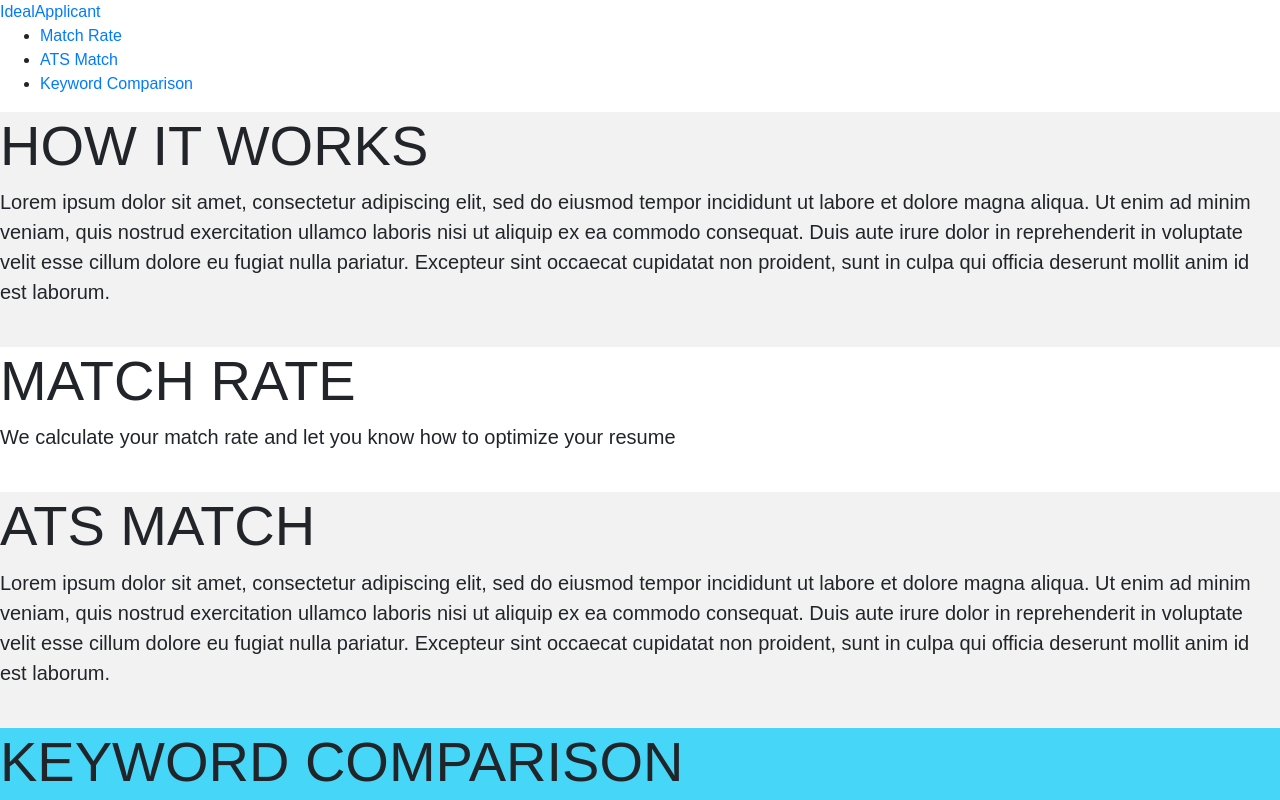
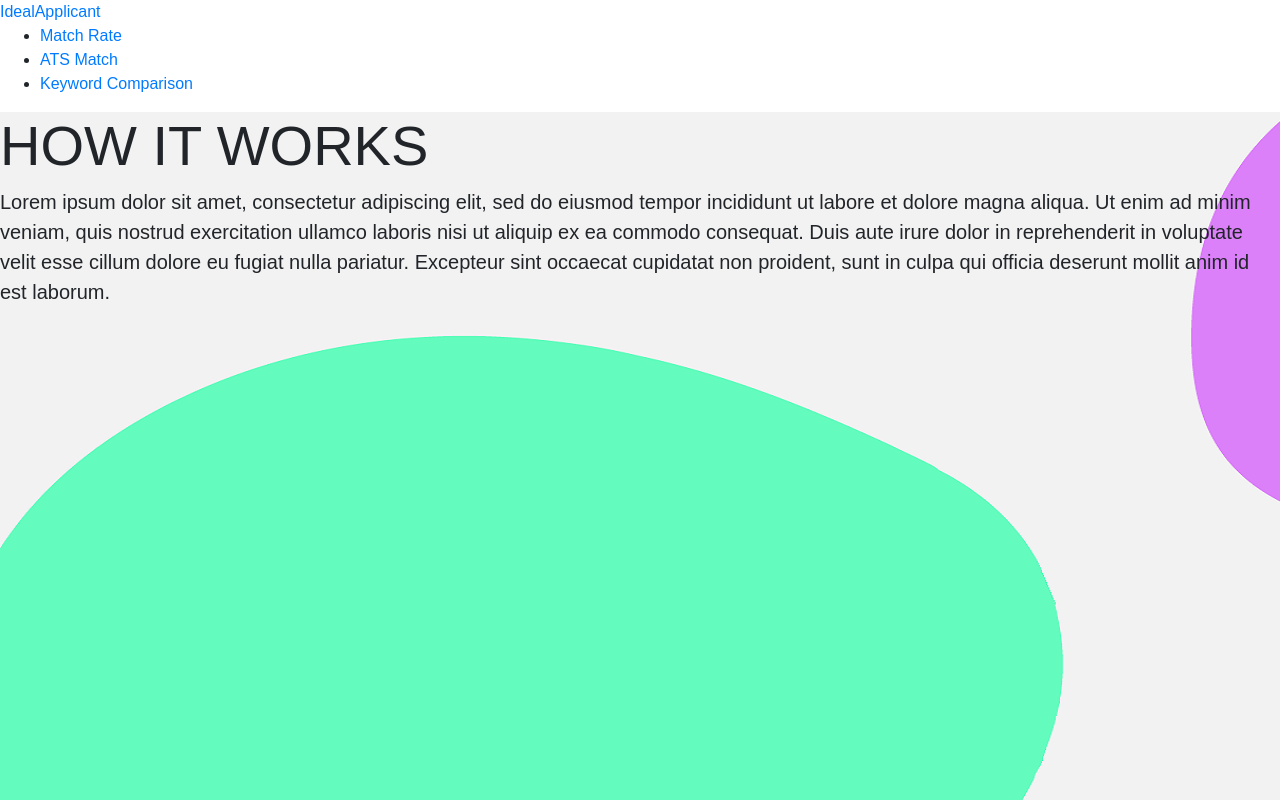
Before and after one commit to yocodigo/ResuMatch, a React (Create React App) app: page / in a window 1280 px wide. Shown: the top 800 px of the page. Built offline with nearby package versions, Linux system fonts and the light colour scheme; the HTML template or start-up script is replaced by a standard one.

Commit message:
added image

```diff
--- a/src/components/howitworks/howitworks.js
+++ b/src/components/howitworks/howitworks.js
@@ -1,7 +1,8 @@
 import React from 'react';
+import Background from '../../images/bubbles.png';
 
 const HowItWorks = props => (
-  <div style={{background: '#F2F2F2'}}>
+  <div style={{background: '#F2F2F2', backgroundImage: "url(" + Background + ")", height: "950px"}}>
     <h1 className="display-4 indigo-text text-darken-4">HOW IT WORKS</h1>
     <p className="lead indigo-text text-darken-4">Lorem ipsum dolor sit amet, consectetur adipiscing elit, sed do eiusmod tempor incididunt ut labore et dolore magna aliqua. Ut enim ad minim veniam, quis nostrud exercitation ullamco laboris nisi ut aliquip ex ea commodo consequat. Duis aute irure dolor in reprehenderit in voluptate velit esse cillum dolore eu fugiat nulla pariatur. Excepteur sint occaecat cupidatat non proident, sunt in culpa qui officia deserunt mollit anim id est laborum.</p>
     <br/>
```
Also changed, not shown: src/images/bubbles-large.png (added), src/images/bubbles.png (added).
